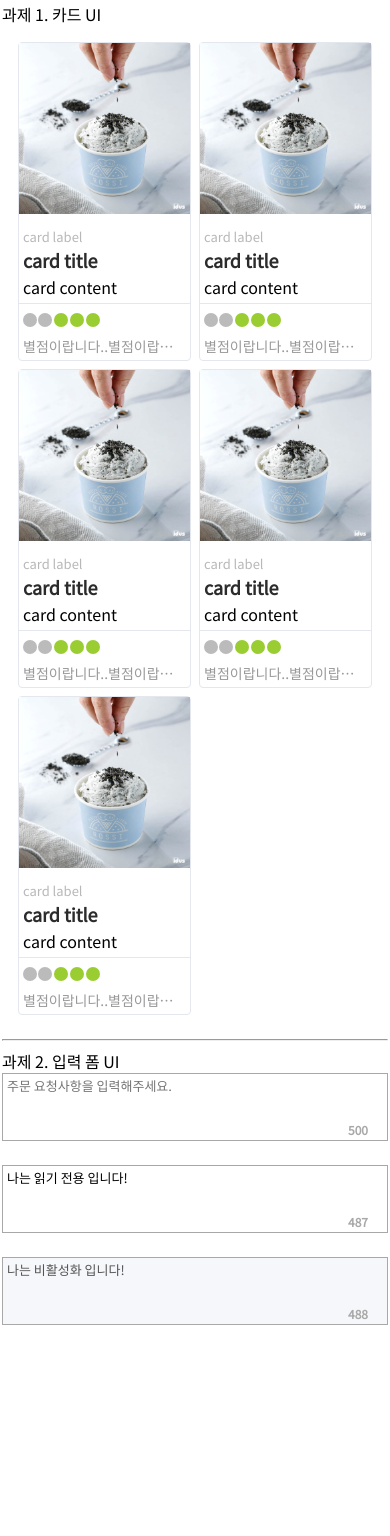
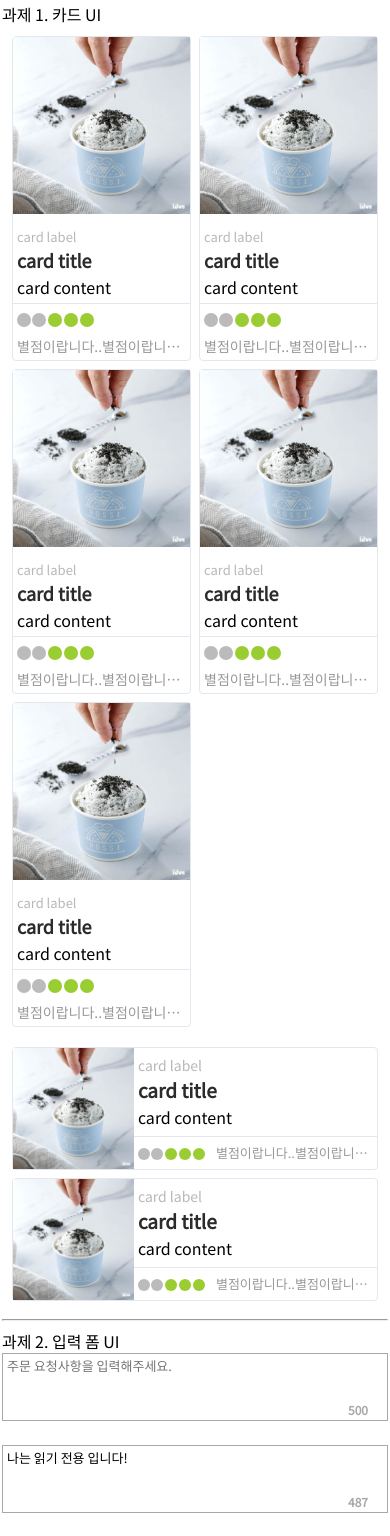
Before and after one commit to katanazero86/backpackr-homework, a Vue app: page / in a window 390 px wide. Shown: the top 1536 px of the page. Before the commit the page ends 1330 px from the top, so only its background shows below. Built offline with nearby package versions, Linux system fonts and the light colour scheme.

Commit message:
[feature] 컴포넌트 작업 - CardComponent.vue 카드 컴포넌트 작성 중 - 반응형 UI 작업

```diff
--- a/src/assets/scss/mixins.scss
+++ b/src/assets/scss/mixins.scss
@@ -39,7 +39,7 @@
 
 
 // responsive
-$breakpoint-mobile: 350px;
+$breakpoint-mobile: 365px;
 $breakpoint-tablet: 768px;
 $breakpoint-desktop: 1024px;
 
--- a/src/components/card/CardComponent.vue
+++ b/src/components/card/CardComponent.vue
@@ -1,9 +1,11 @@
 <template>
-    <div class="card-wrap">
-        <article class="card-body" :class="cardMode && `card-horizontal`">
+    <div class="card-wrap" :class="cardMode && `card-horizontal`">
+        <article class="card-body">
             <section class="card-image-section">
                 <img src="@/assets/imgs/testImage.png" alt="product" title="produce image">
             </section>
+
+            <section class="card-contents-wrap">
                 <section class="card-contents-section">
                 <span class="card-label">
                     card label
@@ -30,6 +32,7 @@
                         별점이랍니다..별점이랍니다..별점이랍니다..별점이랍니다..
                     </p>
                 </section>
+            </section>
         </article>
     </div>
 </template>
@@ -37,15 +40,18 @@
 <script>
     export default {
         name: "CardComponent",
-        props : {
-            cardMode : {type : String, default : '', validator: function (modeValue) {
-                    if(modeValue !== 'horizontal') {
+        props: {
+            cardMode: {
+                type: String,
+                validator: function (value) {
+                    if (value != 'horizontal') {
                         return ''
                     }
 
-                    return modeValue
-                }},
-            score : {type : Number, default : 3}
+                    return value
+                },
+            },
+            score: {type: Number, default: 3}
         }
     }
 </script>
@@ -57,7 +63,6 @@
 
         padding: 4px;
         width: 100%;
-        /*max-width: 320px;*/
 
         .card-body {
 
@@ -71,6 +76,7 @@
                 }
             }
 
+            .card-contents-wrap {
                 .card-contents-section {
 
                     padding: 4px;
@@ -87,7 +93,7 @@
                     }
 
                     .card-information {
-                    text-overflow: ellipsis;
+                        //@include textOverflow();
                     }
 
                 }
@@ -107,7 +113,7 @@
                         }
 
                         span:first-child {
-                        margin : 0;
+                            margin: 0;
                         }
 
                         .score-on {
@@ -123,12 +129,73 @@
                     }
 
                 }
+            }
+
+        }
+
 
     }
 
     /* 가로형 카드 CSS */
     .card-horizontal {
 
+        .card-body {
+            @include dFlex();
+
+            .card-image-section {
+                display: flex;
+                img {
+                    max-width: 200px;
+                }
+            }
+
+            .card-contents-wrap {
+
+                flex-grow: 1;
+                min-width: 0;
+
+                @include dFlex('column');
+                justify-content: space-between;
+
+                .card-contents-section {
+
+                    .card-label {
+                        font-size: 14px;
+                        color: #b8b8b8;
+                    }
+
+                    .card-title {
+                        font-size: 19px;
+                        margin-bottom: 2px;
+                        color: #2b2b2b;
+                    }
+
+                    .card-information {
+
+                    }
+
+                }
+
+                .card-score-section {
+                    @include dFlex();
+                    align-items: center;
+
+                    .score-icon {
+                        min-width : 78px;
+                        span {
+                            height: 12px;
+                            width: 12px;
+                        }
+                    }
+
+                    .score-label {
+                        margin-top: 0;
+                        font-size: 13px;
+                        color: #999;
+                    }
+
+                }
+            }
         }
 
     }
--- a/src/views/Index.vue
+++ b/src/views/Index.vue
@@ -11,6 +11,13 @@
             </div>
         </div>
 
+        <div class="horizontal-card-list-wrap">
+            <div class="horizontal-card-list-body">
+                <template v-for="(test, index) in Array(2)">
+                    <CardComponent class="card-item" cardMode="horizontal" :key="index"/>
+                </template>
+            </div>
+        </div>
 
         <hr>
         <p>
@@ -70,12 +77,11 @@
     .card-list-wrap {
         @include dFlex();
         justify-content: center;
-        padding: 12px;
+        padding: 6px;
 
         .card-list-body {
             @include dFlexWrap();
             align-items: center;
-
             .card-item {
                 flex-basis: 25%;
                 min-width: 0;
@@ -87,6 +93,7 @@
             .card-list-body {
                 @include dFlexWrap();
                 justify-content: space-between;
+                align-items: flex-start;
                 .card-item {
                     flex-basis: 50%;
                 }
@@ -96,4 +103,31 @@
 
     }
 
+    .horizontal-card-list-wrap {
+
+        @include dFlex();
+        padding: 6px;
+
+        .horizontal-card-list-body {
+            @include dFlexWrap();
+            width: 100%;
+
+            .card-item {
+                flex-grow: 1;
+                flex-basis: 50%;
+                min-width: 0;
+            }
+        }
+
+        @include mobile() {
+            .horizontal-card-list-body {
+                .card-item {
+                    flex-basis: 100%;
+                }
+            }
+
+        }
+
+    }
+
 </style>
```
Lines whose indentation alone changed are shown as unchanged.
